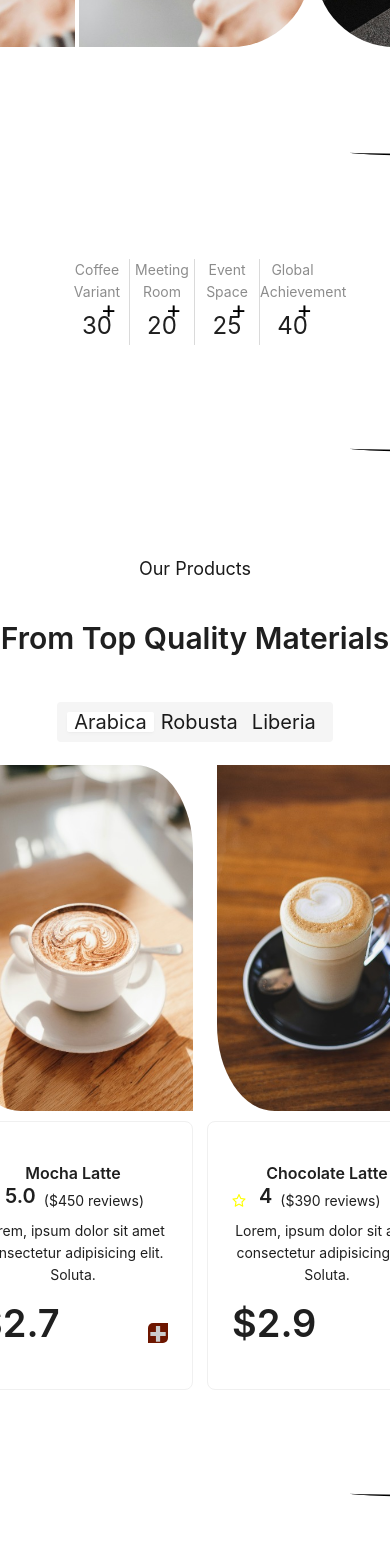
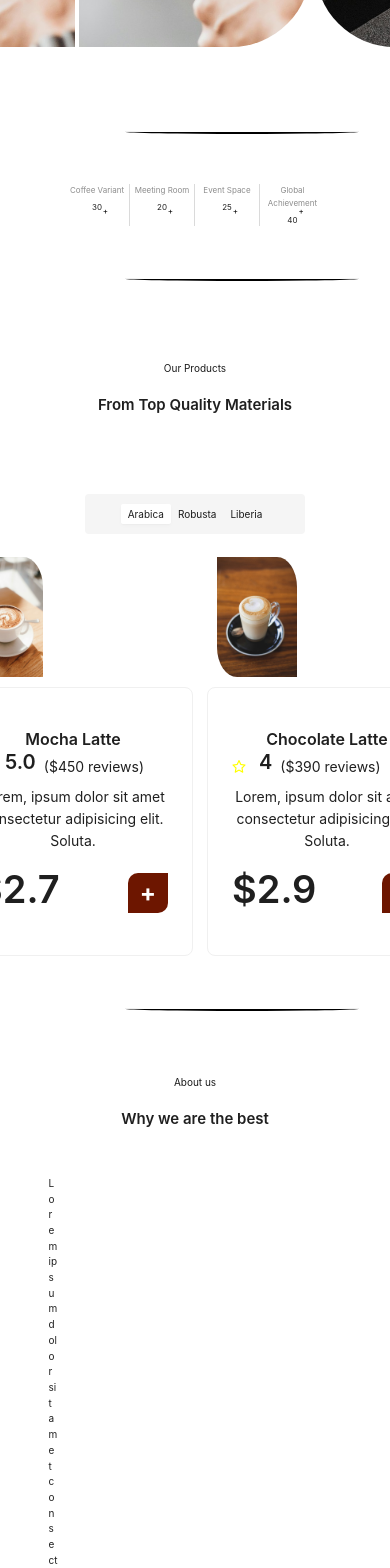
Before and after one commit to Tinh-TQ/Landing-Page_FE-team, a React (Create React App) app in the folder landing-page/: page / in a window 390 px wide. Shown: the part 1180-2748 px from the top of the page. Built offline with nearby package versions, Linux system fonts and the light colour scheme; a web font is replaced by a local one.

Commit message:
responsive-UI

```diff
--- a/landing-page/src/components/Common.css
+++ b/landing-page/src/components/Common.css
@@ -27,6 +27,7 @@ html {
   --content-size: 20px;
   --text-size: 16px;
 }
+
 
 .header {
   display: flex;
@@ -152,9 +153,141 @@ html {
   position: absolute;
   height: 50%;
   display: block;
-  left: 350px;
+  left: 310px;
   border-bottom: 2px solid black;
   border-radius: 90%;
+}
+
+@media screen and (max-width: 767px) {
+  .wave {
+    height: 5px;
+    margin: 50px 0;
+  }
+
+  .wave::after {
+    left: 125px;
+  }
+}
+
+@media screen and (min-width: 768px) and (max-width: 991px) {
+  .wave {
+    height: 8px;
+    margin: 75px 0;
+  }
+
+  .wave::after {
+    left: 200px;
+  }
+}
+
+@media screen and (min-width: 992px) and (max-width: 1199px) {
+  .wave {
+    height: 10px;
+    margin: 90px 0;
+  }
+
+  .wave::after {
+    left: 230px;
+  }
+}
+
+
+@media screen and (max-width: 767px) {
+  .color-text {
+    font-size: 10px !important;
+  }
+  .header-landing {
+    font-size: 15px !important;
+  }
+  .ant-segmented-group {
+    display: flex;
+    justify-content: center;
+    align-items: center;
+    width: 200px !important;
+  }
+}
+
+@media screen and (min-width: 768px) and (max-width: 991px) {
+  .color-text {
+    font-size: 14px !important;
+  }
+  .header-landing {
+    font-size: 20px !important;
+  }
+  .ant-segmented-group {
+    display: flex;
+    justify-content: center;
+    align-items: center;
+    font-size: 100%;
+    width: 300px !important;
+  }
+}
+
+@media screen and (min-width: 992px) and (max-width: 1199px) {
+  .color-text {
+    font-size: 18px !important;
+  }
+}
+
+
+@media (min-width: 650px) and (max-width: 991px) {
+  .justify-text {
+    text-align: left;
+    font-size: 13px !important
+  }
+  .image-about.ant-flex.css-dev-only-do-not-override-djtmh8.ant-flex-align-center.ant-flex-justify-center.ant-flex-gap-large {
+    flex-wrap: wrap;
+  }
+}
+
+@media (min-width: 991px) and (max-width: 1050px) {
+  .justify-text {
+    text-align: center;
+    font-size: 16px !important
+  }
+  .image-about.ant-flex.css-dev-only-do-not-override-djtmh8.ant-flex-align-center.ant-flex-justify-center.ant-flex-gap-large {
+    max-width: 200px !important;
+
+  }
+  .image-about.ant-flex.css-dev-only-do-not-override-djtmh8.ant-flex-align-center.ant-flex-justify-center.ant-flex-gap-large {
+    flex-wrap: wrap;
+  }
+}
+
+@media(min-width: 1050px) {
+  .justify-text {
+    text-align: center;
+  }
+
+  .flex-about {
+    gap: 120px;
+  }
+}
+
+@media (max-width: 650px)  {
+  .justify-text {
+    text-align: left;
+    font-size: 10px !important;
+  }
+  .image-about.ant-flex.css-dev-only-do-not-override-djtmh8.ant-flex-align-center.ant-flex-justify-center.ant-flex-gap-large {
+    max-width: 80px !important;
+  }
+  .flex-about {
+    gap: 42px;
+  }
+  .ant-image {
+    width: 80px !important;
+  }
+  .image-about.ant-flex.css-dev-only-do-not-override-djtmh8.ant-flex-align-center.ant-flex-justify-center.ant-flex-gap-large {
+    flex-wrap: wrap;
+  }
+}
+
+@media (max-width: 768px) {
+  .segment {
+    padding: 2px;
+    margin: 10px 0 6px 0;
+  }
 }
 
 .col {
@@ -192,7 +325,7 @@ html {
 }
 
 .\'header.header-card\'\> {
-  margin: 50px 0 0 0;
+  margin: 50px 0;
 }
 
 :where(.css-dev-only-do-not-override-djtmh8).ant-segmented.ant-segmented-sm {
@@ -570,30 +703,107 @@ img.ant-image-img.image.image-circle.width-10.height-10.css-dev-only-do-not-over
   margin-bottom: 100px;
 }
 
-.plus {
+.custom-div {
   display: flex;
+  align-items: center;
   justify-content: center;
-  align-items: center;
-  background-color: #6D1600;
-  width: 20px;
-  height: 20px;
+  height: 40px;
+  width: 40px;
+  background-color: #6d1600;
   border-radius: 25% 0;
-  font-weight: 800;
-  color: #ccc;
-  font-size: 30px;
-  padding: 10px;
+  margin-bottom: 12px;
 }
 
-.plus:hover {
-  background-color: #6d1601;
+.plus {
+  font-size: 24px;
+  font-weight: bold;
   color: white;
 }
 
+.custom-div:hover {
+  background-color: var(--title-color);
+  color: white;
+}
+
+.meta-card-image {
+  margin: 2px 0 10px 10px;
+  width: 275px;
+}
+
+
+div.ant-statistic-content {
+  display: flex !important;
+  justify-content: center !important;
+  align-items: center !important;
+}
 
 .custom-segmented .ant-radio-button-wrapper {
   border-radius: 50px;
 }
 
+.element-statistic{
+  margin: 0 auto;
+}
+
+@media screen and (max-width: 767px) {
+  .ant-statistic-content{
+    font-size: 8px !important;
+  }
+  .ant-statistic-title {
+    font-size: 8px !important;
+  }
+  span.element-statistic{
+    margin: 4px 0 0 2px;
+    font-size: 8px;
+  }
+}
+
+@media screen and (min-width: 768px) and (max-width: 991px) {
+  .ant-statistic-content{
+    font-size: 15px !important;
+  }
+  span.element-statistic{
+    margin: 8px 0 0 5px;
+    font-size: 12px;
+  }
+}
+
+@media screen and (min-width: 992px) and (max-width: 1199px) {
+  .ant-statistic-content{
+    font-size: 20px !important;
+  }
+  span.element-statistic{
+    margin: 8px 0 0 5px;
+    font-size: 15px;
+  }
+}
+
 .fs-18 {
   font-size: 18px;
 }
+
+.btn-blog-end {
+  display: flex;
+  justify-content: center;
+  align-items: center;
+  margin-top: 50px;
+}
+
+
+@media screen and (min-width: 1199px){
+  .grid-template-blog{
+    margin: 10px 0 10px 150px;
+  }
+}
+
+@media screen and (max-width: 768px) and (max-width: 1199px){
+  .grid-template-blog {
+    margin: 8px 0 8px 100px;
+  }
+}
+
+@media screen and (max-width: 667px) {
+  .grid-template-blog {
+    margin: 10px 20px 8px 50px;
+  }
+}
--- a/landing-page/src/components/Statictis.tsx
+++ b/landing-page/src/components/Statictis.tsx
@@ -1,10 +1,9 @@
 import { useEffect, useState, useRef } from 'react';
-import { ReactNode } from 'react';
 import { Statistic, Col, Row } from 'antd';
 import CountUp from 'react-countup';
 import { StatisticType } from '../interfaces';
 import { Formatter, valueType } from 'antd/es/statistic/utils';
-import Line from './Line';
+import './Common.css'
 
 type StatisticsProps = {
   values: StatisticType[];
@@ -51,7 +50,7 @@ const Statistics = (props: StatisticsProps) => {
             }`}
             key={index}
           >
-            <div ref={statisticRef}>
+            <div ref={statisticRef} className='content-statistic'>
               <Statistic
                     title={values.content}
                     value={values.value}
--- a/landing-page/src/components/about/ContentAbout.tsx
+++ b/landing-page/src/components/about/ContentAbout.tsx
@@ -10,7 +10,7 @@ type ContentAboutProps = {
 const ContentAbout = ({ className = '' }: ContentAboutProps) => {
   return (
     <>
-      <div className={`${className}`}>
+      <div className={`area-content-about ${className}`}>
         <Paragraph className='justify-text'>
           Lorem ipsum dolor sit amet consectetur, adipisicing elit. Omnis sunt,
           dolores qui eligendi cumque magni asperiores ad aperiam tempora
--- a/landing-page/src/components/blog/BlogCard.tsx
+++ b/landing-page/src/components/blog/BlogCard.tsx
@@ -18,8 +18,8 @@ const BlogCard = ( { data } :BlogCardProps ) => {
     <Card
     bordered={true}
     style={{
-      width: 300,
-      borderRadius: "0 18% 0 10%",
+      maxWidth: 300,
+      borderRadius: "0 20% 0 10% ",
       border: "2px solid #dadada",
     }}
   >
@@ -28,11 +28,10 @@ const BlogCard = ( { data } :BlogCardProps ) => {
        <ImageCard
          data={data}
          state='right'
-         className='width-275 mg-left mg-top-10'
-         width='275'
+         className='meta-card-image'
+         width='230'
          height='200'
-         left='-15'
-         top="-10"
+         left="10"
         />
           }
         />
--- a/landing-page/src/components/common/ButtonPlus.tsx
+++ b/landing-page/src/components/common/ButtonPlus.tsx
@@ -1,11 +1,9 @@
 const ButtonPlus = () => {
-  return (
-    <>
-      <div className="plus">
-        +
+    return (
+      <div className="custom-div">
+        <span className="plus">+</span>
       </div>
-    </>
-  )
-}
+    )
+};
 
 export default ButtonPlus;
--- a/landing-page/src/components/common/HeaderLandingPage.tsx
+++ b/landing-page/src/components/common/HeaderLandingPage.tsx
@@ -17,8 +17,8 @@ const HeaderLandingPage = ({
 }: HeaderLandingPageProps) => {
   return (
     <div className={`'header ${className}'>`}>
-      <Paragraph className='color-text fs-18'>{content}</Paragraph>
-      <Title level={2}>{header}</Title>
+      <Paragraph className='color-text'>{content}</Paragraph>
+      <Title level={2} className='header-landing'>{header}</Title>
     </div>
   );
 };
--- a/landing-page/src/components/commons/Button.tsx
+++ b/landing-page/src/components/commons/Button.tsx
@@ -16,7 +16,7 @@ export default class Button extends Component<Props, State> {
         const { text, disable, className, children = 'explore product' } = this.props
         const value = text || children
         return (
-            <div className='btn arrow-icon' style={{ marginTop: '26px' }}>
+            <div className={`btn arrow-icon ${className}`} style={{ marginTop: '26px' }}>
                 <div className='btn-name'>{value}</div>
                 <ArrowRightOutlined style={{ fontSize: '34px', color: '#fff' }} className='arrow-icon'/>
             </div>
--- a/landing-page/src/components/pages/AboutPage.tsx
+++ b/landing-page/src/components/pages/AboutPage.tsx
@@ -10,9 +10,9 @@ const AboutPage = () => {
     <>
       <div className='container-about'>
         <HeaderLandingPage content='About us' header='Why we are the best' />
-        <Flex gap={100} justify='center' align='center' className='mg-top'>
+        <Flex gap={100} justify='center' align='center' className='mg-top flex-about'>
           <ContentAbout className='mg-right width-50 height-80' />
-          <ImageAbout />
+          <ImageAbout className='image-about' />
         </Flex>
         <Button text='Read More' />
       </div>
--- a/landing-page/src/components/pages/BlogPage.tsx
+++ b/landing-page/src/components/pages/BlogPage.tsx
@@ -1,8 +1,9 @@
-import { Flex } from "antd";
+import { Col, Flex, Row } from "antd";
 import { ImageType } from "../../interfaces"
 import HeaderLandingPage from "../common/HeaderLandingPage";
 import BlogCard from "../blog/BlogCard";
 import Line from "../Line";
+import Button from "../commons/Button";
 
 
 type BlogPageProps = {
@@ -15,11 +16,16 @@ const BlogPage = ({ data } : BlogPageProps) => {
       <div className="blog-page">
       <Line/>
       <HeaderLandingPage content='Blog' header="Read our articles" />
-      <Flex align="center" justify="center" gap={150} >
+      <Row gutter={[16, 16]} justify='space-evenly'  align='middle' className="grid-template-blog" >
         {data.map(value => (
-          <BlogCard data={value}/>
+          <Col xs={24} sm={24} md={12} lg={8} xl={8} >
+            <BlogCard data={value}/>
+           </Col>
         ))}
-      </Flex>
+      </Row>
+          <div className="btn-blog-end">
+            <Button text='Read More' className="btn-blog"/>
+          </div>
       </div>
     </>
   );
--- a/landing-page/src/components/pages/TestimonialPage.tsx
+++ b/landing-page/src/components/pages/TestimonialPage.tsx
@@ -18,7 +18,7 @@ const TestimonialPage = ({ data }: TestimonialPageProps) => {
           justify='space-evenly'
           align='center'
           wrap='wrap'
-          className='mg-top'
+          className='mg-top '
         >
           {data.map(values => (
             <TestimonialCard
--- a/landing-page/src/components/testimonial/TestimonialCard.tsx
+++ b/landing-page/src/components/testimonial/TestimonialCard.tsx
@@ -8,6 +8,7 @@ const TestimonialCard = ({ dataImage, name, star }: testimonialType) => {
   return (
     <>
       <Card style={{ width: '25%', marginTop: 16 }} hoverable>
+        <div className="testimonial-card-content">
             <Meta
               avatar={
                 <ImageCard
@@ -22,12 +23,15 @@ const TestimonialCard = ({ dataImage, name, star }: testimonialType) => {
               title={name}
               description={<Rate allowHalf defaultValue={star} />}
             />
-        <Paragraph className='justify-text mg-top'>
+        </div>
+        <div className="testimonial-card-content">
+        <Paragraph className='justify-text mg-top testimonial-card-content'>
           Lorem ipsum dolor sit, amet consectetur adipisicing elit. Nobis
           adipisci excepturi consequatur nam eius, sequi repellat explicabo id
           quia eveniet, aspernatur assumenda, libero inventore architecto
           aperiam corporis voluptates tenetur quibusdam!
         </Paragraph>
+        </div>
       </Card>
     </>
   );
```
Lines whose indentation alone changed are shown as unchanged.
